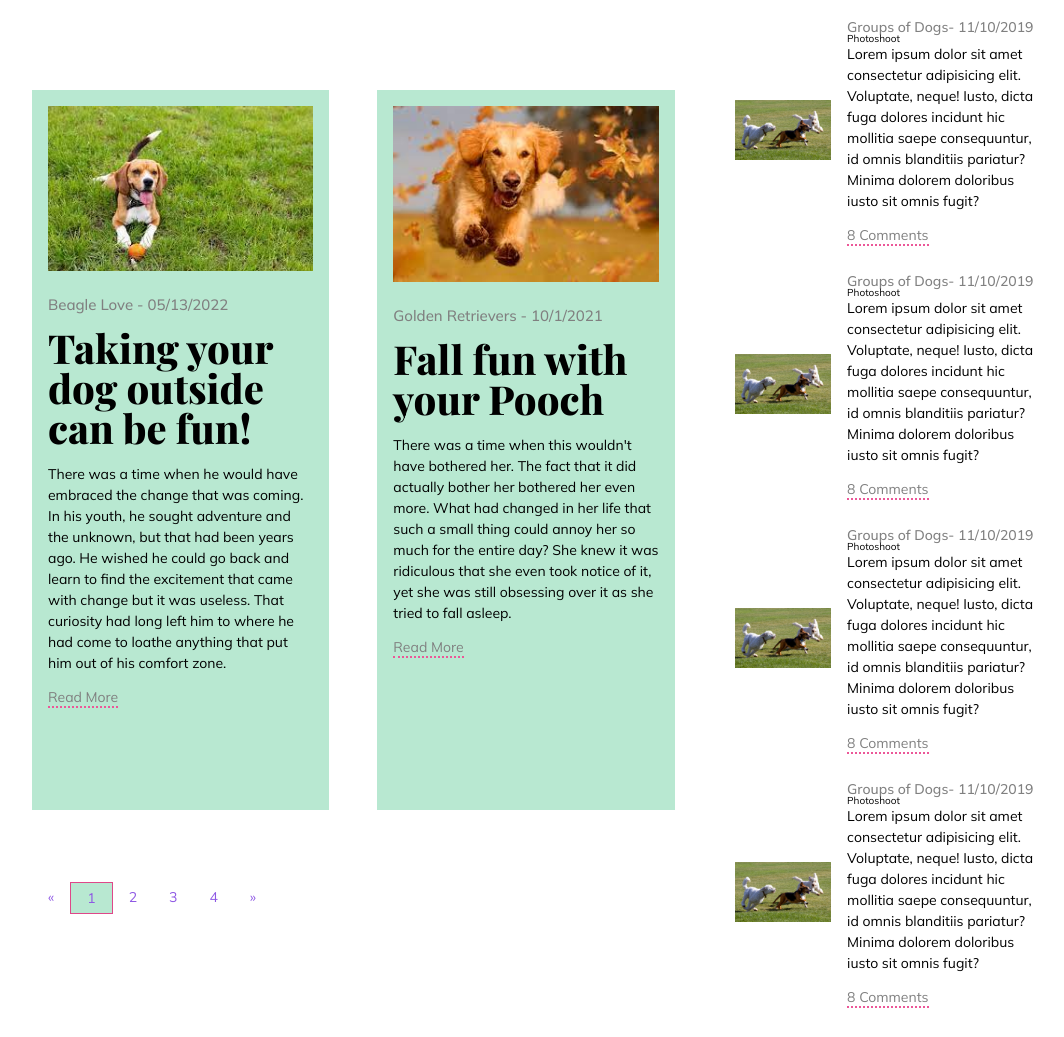
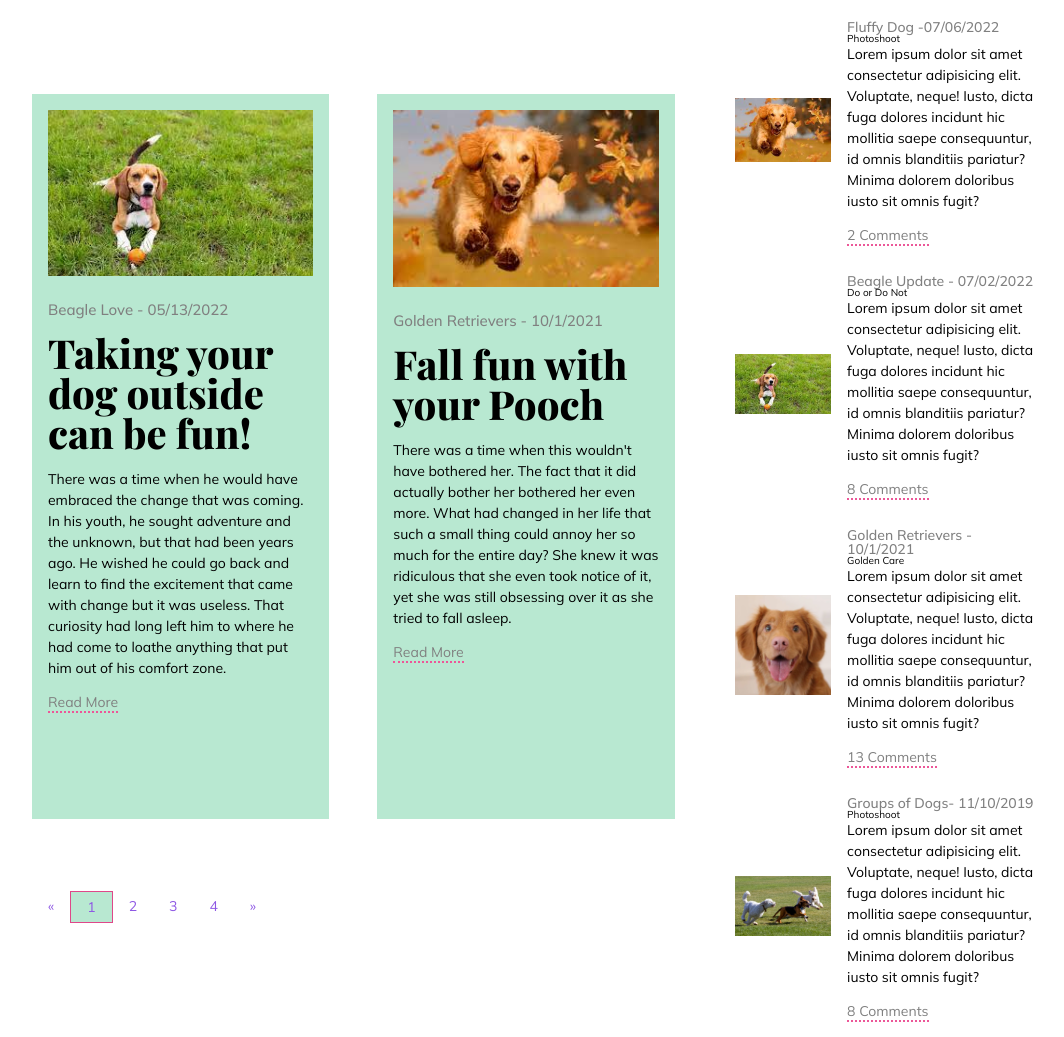
Before and after one commit to szm-code/Personal-Blog-Website, a plain HTML site: page HTML Code/index.html in a window 1280 px wide. Shown: the part 1324-2361 px from the top of the page, without its empty margins (96-1160 px from the left). Drawn offline with nearby package versions, Linux system fonts and the light colour scheme.

Commit message:
finished blog project

```diff
--- a/HTML Code/index.html
+++ b/HTML Code/index.html
@@ -62,7 +62,7 @@
                         <img src="../images/golden dog.jpg" alt="golden dog smiling">
                     </div>
                     <div class="blog-content">
-                        <span> Fluffy Dog - 07/0/2022</span>
+                        <span> Fluffy Dog - 07/06/2022</span>
                         <h1> Missing your Puppy?</h1>
                         <p>Nobody really understood Kevin. It wasn't that he was super strange or difficult. It was more
                             that there wasn't enough
@@ -172,16 +172,44 @@
                         <h3> Most Recent Posts</h3>
                         <div class="wrapper">
                             <div class="thumb">
-                                <img src="../images/dogs.jpg" alt="">
+                                <img src="../images/golden dog jump.jpg" alt="">
                             </div>
                             <div class="content">
-                                <span>Groups of Dogs- 11/10/2019</span>
+                                <span>Fluffy Dog -07/06/2022</span>
                                 <h4>Photoshoot</h4>
                                 <p>Lorem ipsum dolor sit amet consectetur adipisicing elit. Voluptate, neque! Iusto,
                                     dicta
                                     fuga dolores incidunt hic mollitia saepe consequuntur, id omnis blanditiis pariatur?
                                     Minima dolorem doloribus iusto sit omnis fugit?</p>
+                                <a href="">2 Comments</a>
+                            </div>
+                        </div>
+                        <div class="wrapper">
+                            <div class="thumb">
+                                <img src="../images/beagle.jpg" alt="">
+                            </div>
+                            <div class="content">
+                                <span>Beagle Update - 07/02/2022</span>
+                                <h4> Do or Do Not</h4>
+                                <p>Lorem ipsum dolor sit amet consectetur adipisicing elit. Voluptate, neque! Iusto,
+                                    dicta
+                                    fuga dolores incidunt hic mollitia saepe consequuntur, id omnis blanditiis pariatur?
+                                    Minima dolorem doloribus iusto sit omnis fugit?</p>
                                 <a href="">8 Comments</a>
+                            </div>
+                        </div>
+                        <div class="wrapper">
+                            <div class="thumb">
+                                <img src="../images/golden dog.jpg" alt="">
+                            </div>
+                            <div class="content">
+                                <span>Golden Retrievers - 10/1/2021</span>
+                                <h4>Golden Care</h4>
+                                <p>Lorem ipsum dolor sit amet consectetur adipisicing elit. Voluptate, neque! Iusto,
+                                    dicta
+                                    fuga dolores incidunt hic mollitia saepe consequuntur, id omnis blanditiis pariatur?
+                                    Minima dolorem doloribus iusto sit omnis fugit?</p>
+                                <a href="">13 Comments</a>
                             </div>
                         </div>
                         <div class="wrapper">
@@ -195,35 +223,7 @@
                                     dicta
                                     fuga dolores incidunt hic mollitia saepe consequuntur, id omnis blanditiis pariatur?
                                     Minima dolorem doloribus iusto sit omnis fugit?</p>
-                                <a href="">8 Comments</a>
-                            </div>
-                        </div>
-                        <div class="wrapper">
-                            <div class="thumb">
-                                <img src="../images/dogs.jpg" alt="">
-                            </div>
-                            <div class="content">
-                                <span>Groups of Dogs- 11/10/2019</span>
-                                <h4>Photoshoot</h4>
-                                <p>Lorem ipsum dolor sit amet consectetur adipisicing elit. Voluptate, neque! Iusto,
-                                    dicta
-                                    fuga dolores incidunt hic mollitia saepe consequuntur, id omnis blanditiis pariatur?
-                                    Minima dolorem doloribus iusto sit omnis fugit?</p>
-                                <a href="">8 Comments</a>
-                            </div>
-                        </div>
-                        <div class="wrapper">
-                            <div class="thumb">
-                                <img src="../images/dogs.jpg" alt="">
-                            </div>
-                            <div class="content">
-                                <span>Groups of Dogs- 11/10/2019</span>
-                                <h4>Photoshoot</h4>
-                                <p>Lorem ipsum dolor sit amet consectetur adipisicing elit. Voluptate, neque! Iusto,
-                                    dicta
-                                    fuga dolores incidunt hic mollitia saepe consequuntur, id omnis blanditiis pariatur?
-                                    Minima dolorem doloribus iusto sit omnis fugit?</p>
-                                <a href="">8 Comments</a>
+                                <a href=""> 8 Comments</a>
                             </div>
                         </div>
                     </header>
```
